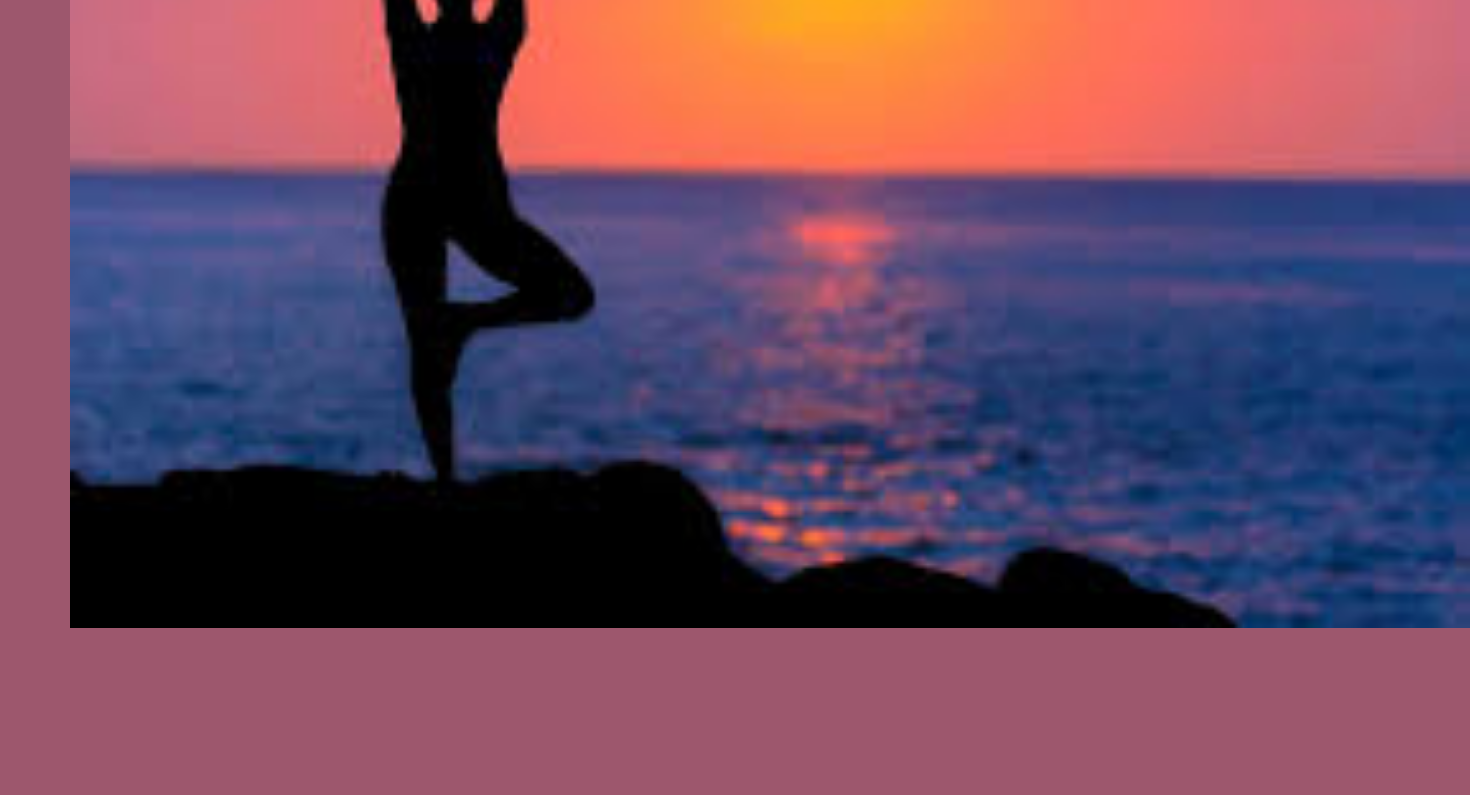
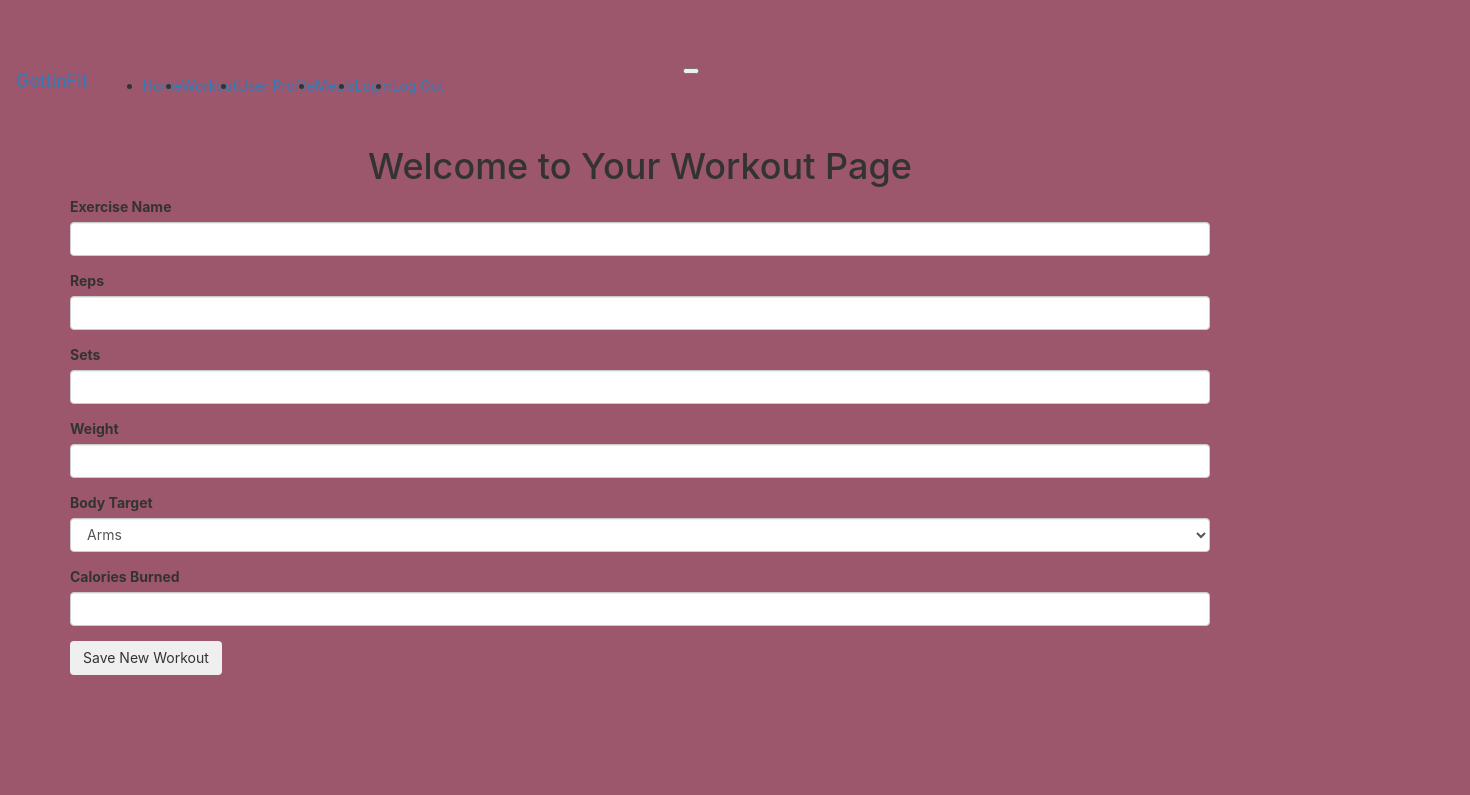
Before and after one commit to Michele-Rawlins/GettinFit, a React (Create React App) app in the folder gettinfit.ui/: page /workout in a window 1280 px wide. Before the commit this address led to /home. Shown: the part 400-1195 px from the top of the page, 1470 px wide, since content can reach past the window. After the commit the page ends 1075 px from the top, so only its background shows below. Built offline with nearby package versions, Linux system fonts and the light colour scheme.

Commit message:
workout form

```diff
--- a/gettinfit.ui/src/App/App.js
+++ b/gettinfit.ui/src/App/App.js
@@ -5,7 +5,7 @@ import './App.scss';
 // import 'firebase/auth';
 // import firebase from 'firebase/app';
 
-
+import Workout from '../components/pages/Workout/Workout';
 
 import {
   BrowserRouter,
@@ -68,8 +68,8 @@ class App extends React.Component {
               <div className="row">
               <Switch>
               <Route path='/home' component={Home} authed={authed} />
+              <Route path='/workout' component={Workout} authed={authed} />
                 {/* <Route path='/users/new' component={NewUser} authed={authed} />
-                <PrivateRoute path='/users/:usersId' component={SingleUser} authed={authed} />
                 <PrivateRoute path='/users' component={Users} authed={authed} />
                 <PrivateRoute path='/userProfile' component={UserProfile} authed={authed} /> */}
                 {/* <Route path="/login" component={Login} authed={authed}/> */}
--- a/gettinfit.ui/src/components/pages/Workout/Workout.js
+++ b/gettinfit.ui/src/components/pages/Workout/Workout.js
@@ -1,9 +1,100 @@
 import React from 'react';
+import workoutData from '../../../../src/helpers/workoutData';
+// import authData from '../../../../src/helpers/authData';
+
+import {
+  Dropdown,
+  DropdownItem,
+  DropdownMenu,
+  DropdownToggle,
+  Table,
+} from 'reactstrap';
 
 class Workout extends React.Component {
+  state = {
+    newExerciseName: '',
+    newReps: '',
+    newSets: '',
+    newWeight: '',
+    newBodyTarget: '',
+    newCaloriesBurned: '',
+    newWorkoutDate: '',
+    uid: 0,
+    dropdownOpen: false,
+     }
+
+  newExerciseName = (e) => {
+    e.preventDefault();
+    this.setState({ newExerciseName: e.target.value});
+  }
+
+  newReps = (e) => {
+    e.preventDefault();
+    this.setState({ newReps: e.target.value});
+  }
+
+  newSets = (e) => {
+    e.preventDefault();
+    this.setState({ newSets: e.target.value});
+  }
+
+  newWeight = (e) => {
+    e.preventDefault();
+    this.setState({ newWeight: e.target.value});
+  }
+
+  newBodyTarget = (e) => {
+    e.preventDefault();
+    this.setState({ newBodyTarget: e.target.value});
+  }
+
+  newCaloriesBurned = (e) => {
+    e.preventDefault();
+    this.setState({ newCaloriesBurned: e.target.value});
+  }
+
+  saveNewWorkout = (e) => {
+    e.preventDefault();
+    const {
+      newExerciseName,
+      newReps,
+      newSets,
+      newWeight,
+      newBodyTarget,
+      newCaloriesBurned,
+      newWorkoutDate,
 
 
+    } = this.state;
+
+const newWorkout = {
+    exerciseName: newExerciseName,
+    reps: newReps,
+    sets:  newSets,
+    weight:  newWeight,
+    bodyTarget:  newBodyTarget,
+    caloriesBurned:  newCaloriesBurned,
+    workoutDate: new Date
+    // uid: authData.getUid(),
+
+};
+
+
+workoutData.addWorkout(newWorkout)
+.then(() => this.props.history.push('/workouts'))
+.catch((err) => console.error('unable to add new Workout'))
+}
+
   render() {
+    const {
+
+      newExerciseName,
+        newReps,
+        newSets,
+        newWeight,
+        newBodyTarget,
+        newCaloriesBurned,
+          } = this.state;
 
 
 
@@ -11,16 +102,78 @@ class Workout extends React.Component {
 
 
    <div className="Workout container">
-      <h1 className ="title">Welcome to Your Workout Page</h1>
+     <div className="New col-12">
+      <h1>Welcome to Your Workout Page</h1>
+      <form className="col-6 offset-3 text-left">
+        <div className="form-group">
+        <label htmlFor="new-exercise-name">Exercise Name</label>
+      <input
+        type="text"
+        className="form-control"
+        id="new-exercise"
+        value={newExerciseName}
+        onChange={this.newExerciseName}
+        />
+        </div>
+        <div className="form-group">
+        <label htmlFor="new-reps">Reps</label>
+      <input
+        type="text"
+        className="form-control"
+        id="new-reps"
+        value={newReps}
+        onChange={this.newReps}
+        />
+        </div>
+        <div className="form-group">
+        <label htmlFor="new-sets">Sets</label>
+      <input
+        type="text"
+        className="form-control"
+        id="new-sets"
+        value={newSets}
+        onChange={this.newSets}
+        />
+        </div>
+        <div className="form-group">
+        <label htmlFor="new-weight">Weight</label>
+      <input
+        type="text"
+        className="form-control"
+        id="new-weight"
+        value={newWeight}
+        onChange={this.newWeight}
+        />
+        </div>
+        <div className="form-group">
+        <label htmlFor="new-bodyTarget">Body Target</label>
+      <select
+        className="form-control"
+        id="new-bodyTarget"
+        value={newBodyTarget}
+        onChange={this.newBodyTarget}>
+        <option value="1">Arms</option>
+        <option value="2">Legs</option>
+        <option value="3">Back</option>
+        <option value="4">Core</option>
+        </select>
+        </div>
+        <div className="form-group">
+        <label htmlFor="new-caloriesBurned">Calories Burned</label>
+      <input
+        type="text"
+        className="form-control"
+        id="new-caloriesBurned"
+        value={newCaloriesBurned}
+        onChange={this.newCaloriesBurned}
+        />
+        </div>
+        <button className="btn btn-secondary" onClick={this.saveNewWorkout}>Save New Workout</button>
+      </form>
+    </div>
+    </div>
+  )
+}
+}
 
-  <div className = "aboutUs">
-    <h2 className = "aboutUs">About Us</h2>
-  <p>"Lorem ipsum dolor sit amet, consectetur adipiscing elit, sed do eiusmod tempor incididunt ut labore et dolore magna aliqua. Ut enim ad minim veniam, quis nostrud exercitation ullamco laboris nisi ut aliquip ex ea commodo consequat. Duis aute irure dolor in reprehenderit in voluptate velit esse cillum dolore eu fugiat nulla pariatur. Excepteur sint occaecat cupidatat non proident, sunt in culpa qui officia deserunt mollit anim id est laborum."</p>
-  </div>
-  </div>
-
-    );
-    }
-  }
-
-  export default Home;
+export default Workout;
--- /dev/null
+++ b/gettinfit.ui/src/helpers/constants.json
@@ -0,0 +1,3 @@
+{
+  "baseUrl" : "https://localhost:44334/api"
+}
--- a/gettinfit.ui/src/index.scss
+++ b/gettinfit.ui/src/index.scss
@@ -18,10 +18,15 @@ code {
 
 .jumbotron{
   background-color: #9D576D;
+  height: 425px;
+  margin-left: calc(50% - 50vw);
+  width: 100vw;
 }
 .yogaPic {
-  margin: 0;
-  width: 1400px;
+  text-align: center;
+
+
+
 
 }
 
--- a/package.json
+++ b/package.json
@@ -14,8 +14,8 @@
     "react": "^17.0.1",
     "react-dom": "^17.0.1",
     "react-router-dom": "^5.2.0",
-    "reactstrap": "^8.7.0",
     "react-scripts": "4.0.1",
+    "reactstrap": "^8.7.1",
     "web-vitals": "^0.2.4"
   },
   "scripts": {
```
Also changed, not shown: 2 other files (tests, documents, lock files or other folders).
